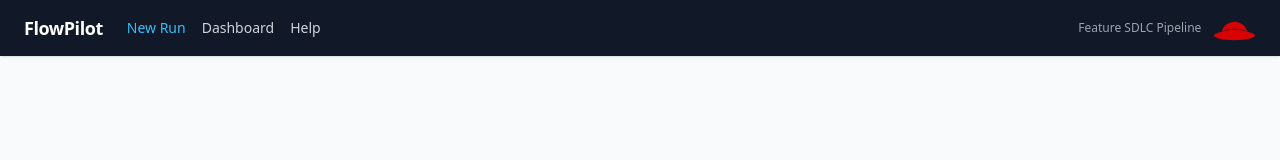
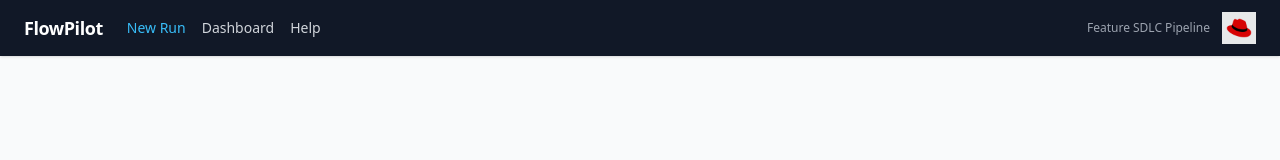
Before and after one commit to ipinto-ai-tools/multi-agents-ocp-builds, a React (Vite) app in the folder dashboard/frontend/: page / in a window 1280 px wide. Shown: the top 160 px of the page. Built offline with nearby package versions, Linux system fonts and the light colour scheme.

Commit message:
fix(ui): replace SVG with official Red Hat PNG logo

```diff
--- a/dashboard/frontend/src/components/Layout.jsx
+++ b/dashboard/frontend/src/components/Layout.jsx
@@ -34,7 +34,7 @@ export default function Layout({ children }) {
         </div>
         <div className="flex items-center gap-3">
           <span className="text-xs text-gray-400">Feature SDLC Pipeline</span>
-          <img src="/redhat.svg" alt="Red Hat" className="h-8 w-auto opacity-90" />
+          <img src="/redhat.png" alt="Red Hat" className="h-8 w-auto opacity-90" />
         </div>
       </header>
       <main className="flex-1 p-6">{children}</main>
```
Also changed, not shown: dashboard/frontend/public/redhat.png (added), dashboard/frontend/public/redhat.svg (deleted), 5 other files (tests, documents, lock files or other folders).
